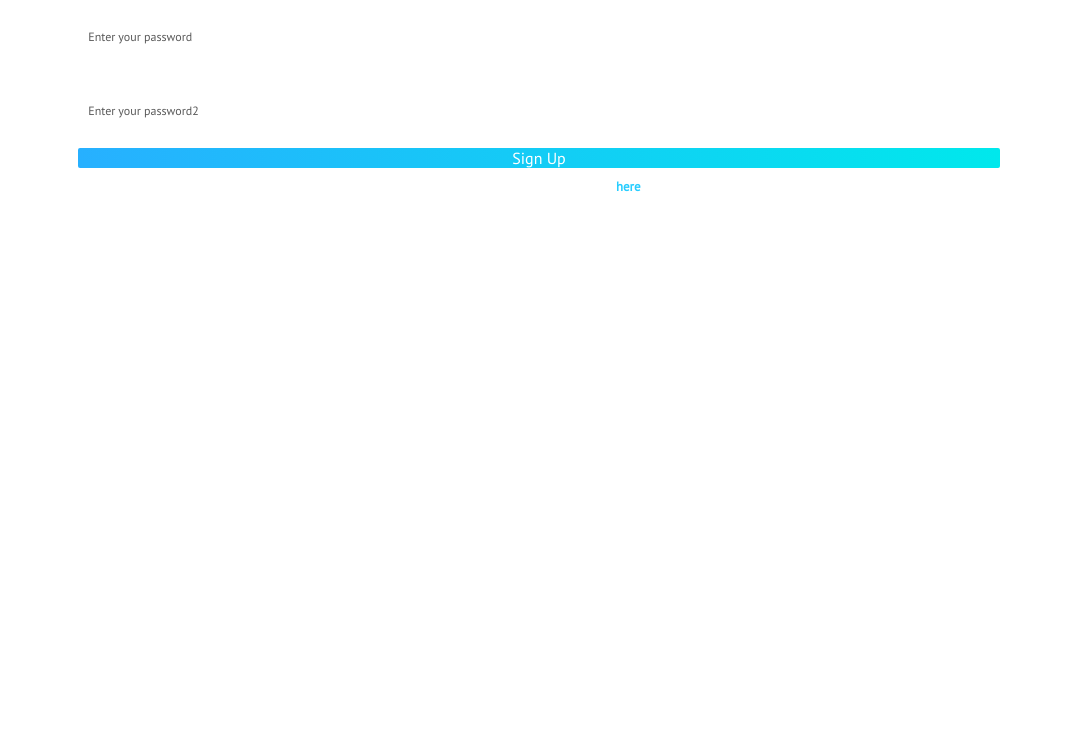
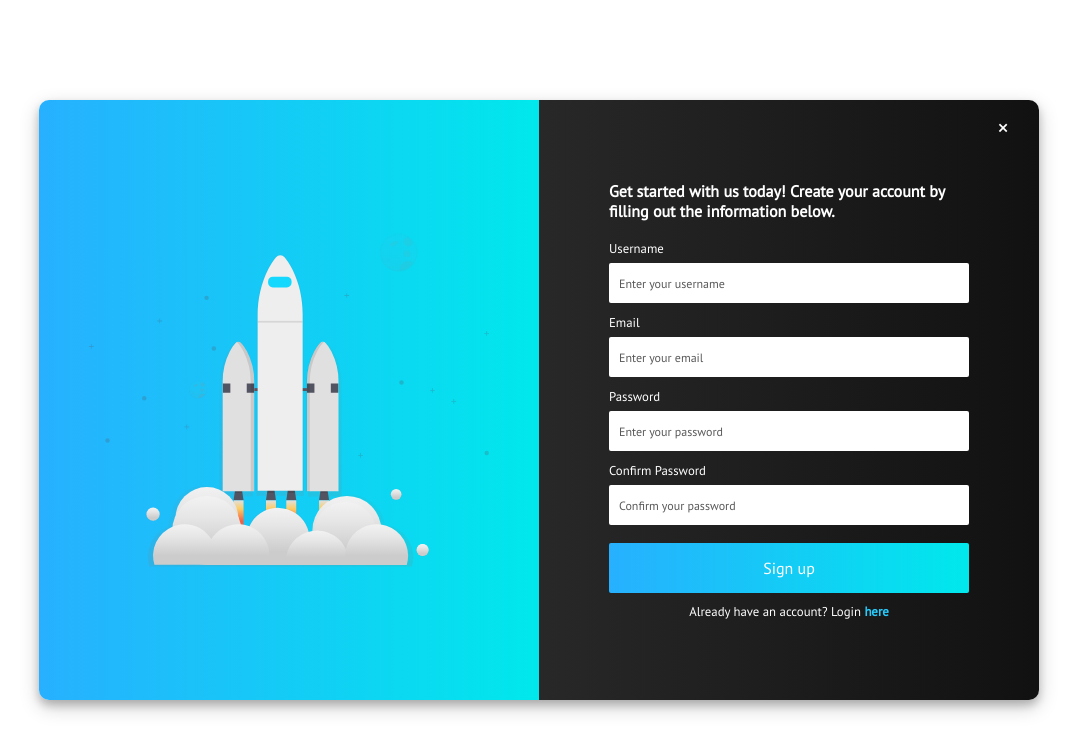
Before and after one commit to grum1n/react-form-validation, a React (Create React App) app: page / in a window 1280 px wide. Shown: the top 752 px of the page, without its empty margins (101-1178 px from the left). Built offline with nearby package versions, Linux system fonts and the light colour scheme.

Commit message:
end tutorial

```diff
--- a/src/App.js
+++ b/src/App.js
@@ -3,11 +3,7 @@ import './App.css';
 import Form from './Form';
 
 function App() {
-  return (
-    <div className="App">
-      <Form />
-    </div>
-  );
+  return <Form />;
 }
 
 export default App;
--- a/src/Form.js
+++ b/src/Form.js
@@ -1,18 +1,29 @@
 import React, { useState } from 'react';
+import './Form.css';
 import FormSignup from './FormSignup';
 import FormSuccess from './FormSuccess';
 
 const Form = () => {
-    const [isSubmitted, setIsSubmitted] = useState(false);
+  const [isSubmitted, setIsSubmitted] = useState(false);
 
-    function submitForm(){
-        setIsSubmitted(true);
-    }
-    return (
-        <div>
-            {!isSubmitted ? <FormSignup submitForm={submitForm} /> : <FormSuccess />}
+  function submitForm() {
+    setIsSubmitted(true);
+  }
+  return (
+    <>
+      <div className='form-container'>
+        <span className='close-btn'>×</span>
+        <div className='form-content-left'>
+          <img className='form-img' src='img/img-2.svg' alt='spaceship' />
         </div>
-    )
-}
+        {!isSubmitted ? (
+          <FormSignup submitForm={submitForm} />
+        ) : (
+          <FormSuccess />
+        )}
+      </div>
+    </>
+  );
+};
 
 export default Form;
--- a/src/FormSignup.js
+++ b/src/FormSignup.js
@@ -1,88 +1,78 @@
 import React from 'react';
+import validate from './validateInfo';
 import useForm from './useForm';
-import validate from './validateInfo';
 import './Form.css';
 
-function FormSignup(submitForm) {
-    const { handleChange, values, handleSubmit, errors }
-    = useForm(
+const FormSignup = ({ submitForm }) => {
+  const { handleChange, handleSubmit, values, errors } = useForm(
     submitForm,
     validate
   );
 
   return (
-        <div>
-            <div className="form-content-right">
-               <form className="form" onSubmit={handleSubmit}>
-                   <h1>Get started with us today !  Create your account by filling out the information below .</h1>
-                   <div className="form-inputs">
-                        <label htlmFor="username" className="form-label">
-                            Username
-                        </label>
+    <div className='form-content-right'>
+      <form onSubmit={handleSubmit} className='form' noValidate>
+        <h1>
+          Get started with us today! Create your account by filling out the
+          information below.
+        </h1>
+        <div className='form-inputs'>
+          <label className='form-label'>Username</label>
           <input
-                            id="username"
-                            type="text"
-                            name="username"
-                            className="form-input"
-                            placeholder="Enter your username"
+            className='form-input'
+            type='text'
+            name='username'
+            placeholder='Enter your username'
             value={values.username}
             onChange={handleChange}
           />
           {errors.username && <p>{errors.username}</p>}
         </div>
-                   <div className="form-inputs">
-                        <label htlmFor="email" className="form-label">
-                            Email
-                        </label>
+        <div className='form-inputs'>
+          <label className='form-label'>Email</label>
           <input
-                            id="email"
-                            type="email"
-                            name="email"
-                            className="form-input"
-                            placeholder="Enter your email"
+            className='form-input'
+            type='email'
+            name='email'
+            placeholder='Enter your email'
             value={values.email}
             onChange={handleChange}
           />
           {errors.email && <p>{errors.email}</p>}
         </div>
-                   <div className="form-inputs">
-                        <label htlmFor="password" className="form-label">
-                            Password
-                        </label>
+        <div className='form-inputs'>
+          <label className='form-label'>Password</label>
           <input
-                            id="password"
-                            type="password"
-                            name="password"
-                            className="form-input"
-                            placeholder="Enter your password"
+            className='form-input'
+            type='password'
+            name='password'
+            placeholder='Enter your password'
             value={values.password}
             onChange={handleChange}
           />
           {errors.password && <p>{errors.password}</p>}
         </div>
-                   <div className="form-inputs">
-                        <label htlmFor="password2" className="form-label">
-                            Confirm Password
-                        </label>
+        <div className='form-inputs'>
+          <label className='form-label'>Confirm Password</label>
           <input
-                            id="password2"
-                            type="password"
-                            name="password2"
-                            className="form-input"
-                            placeholder="Enter your password2"
+            className='form-input'
+            type='password'
+            name='password2'
+            placeholder='Confirm your password'
             value={values.password2}
             onChange={handleChange}
           />
           {errors.password2 && <p>{errors.password2}</p>}
         </div>
-                   <button className="form-input-btn" type="submit">Sign Up</button>
-                   <span className="form-input-login">
-                        Already have an account ? Login <a href="#"> here</a>
+        <button className='form-input-btn' type='submit'>
+          Sign up
+        </button>
+        <span className='form-input-login'>
+          Already have an account? Login <a href='#'>here</a>
         </span>
       </form>
     </div>
-        </div>
-    )
-}
+  );
+};
 
 export default FormSignup;
--- a/src/FormSuccess.js
+++ b/src/FormSuccess.js
@@ -1,15 +1,13 @@
 import React from 'react';
+import './Form.css';
 
-function FormSuccess() {
-    return (
-        <div className="form-content-right">
-            <div className="form-success">
-                We have reseived your requiest !
-            </div>
-            <img src="img/img-3.svg" alt="success-image" className="form-img-2" />
-
-        </div>
-    )
-}
+const FormSuccess = () => {
+  return (
+    <div className='form-content-right'>
+      <h1 className='form-success'>We have received your request!</h1>
+      <img className='form-img-2' src='img/img-3.svg' alt='success-image' />
+    </div>
+  );
+};
 
 export default FormSuccess;
--- a/src/useForm.js
+++ b/src/useForm.js
@@ -1,6 +1,6 @@
 import { useState, useEffect } from 'react';
 
-const useForm = validate => {
+const useForm = (callback, validate) => {
   const [values, setValues] = useState({
     username: '',
     email: '',
@@ -20,11 +20,21 @@ const useForm = validate => {
 
   const handleSubmit = e => {
     e.preventDefault();
+
     setErrors(validate(values));
     setIsSubmitting(true);
+  };
+
+  useEffect(
+    () => {
+      if (Object.keys(errors).length === 0 && isSubmitting) {
+        callback();
       }
+    },
+    [errors]
+  );
 
-    return {handleChange, values, handleSubmit, errors };
+  return { handleChange, handleSubmit, values, errors };
 };
 
 export default useForm;
--- a/src/validateInfo.js
+++ b/src/validateInfo.js
@@ -2,27 +2,27 @@ export default function validateInfo(values) {
     let errors = {};
 
     if (!values.username.trim()) {
-        errors.username = "Username required";
+      errors.username = 'Username required';
+    }
+    // else if (!/^[A-Za-z]+/.test(values.name.trim())) {
+    //   errors.name = 'Enter a valid name';
+    // }
+
+    if (!values.email) {
+      errors.email = 'Email required';
+    } else if (!/\S+@\S+\.\S+/.test(values.email)) {
+      errors.email = 'Email address is invalid';
+    }
+    if (!values.password) {
+      errors.password = 'Password is required';
+    } else if (values.password.length < 6) {
+      errors.password = 'Password needs to be 6 characters or more';
     }
 
-    //email
-    if(!values.email) {
-        errors.email = "Email required";
-    } else if (!/^[A-Z0-9,_%+-]+@[A-Z0-9.-]+\.[A-Z]{2,}$/i.test(values.email)) {
-        errors.email = "Email address is invalid.";
+    if (!values.password2) {
+      errors.password2 = 'Password is required';
+    } else if (values.password2 !== values.password) {
+      errors.password2 = 'Passwords do not match';
     }
-
-    if(!values.password) {
-        errors.password = "Password is required.";
-    } else if (values.password.length < 6) {
-        errors.password = "Password needs to be 6 characters or more";
-    }
-
-    if(!values.password2) {
-        errors.password2 = "Password is required";
-    } else if (values.password2 !== values.password) {
-        errors.password2 = "Passwords do not match.";
-    }
-
     return errors;
-}
+  }
```
Also changed, not shown: src/Form.css (indentation only). Lines whose indentation alone changed are shown as unchanged.
